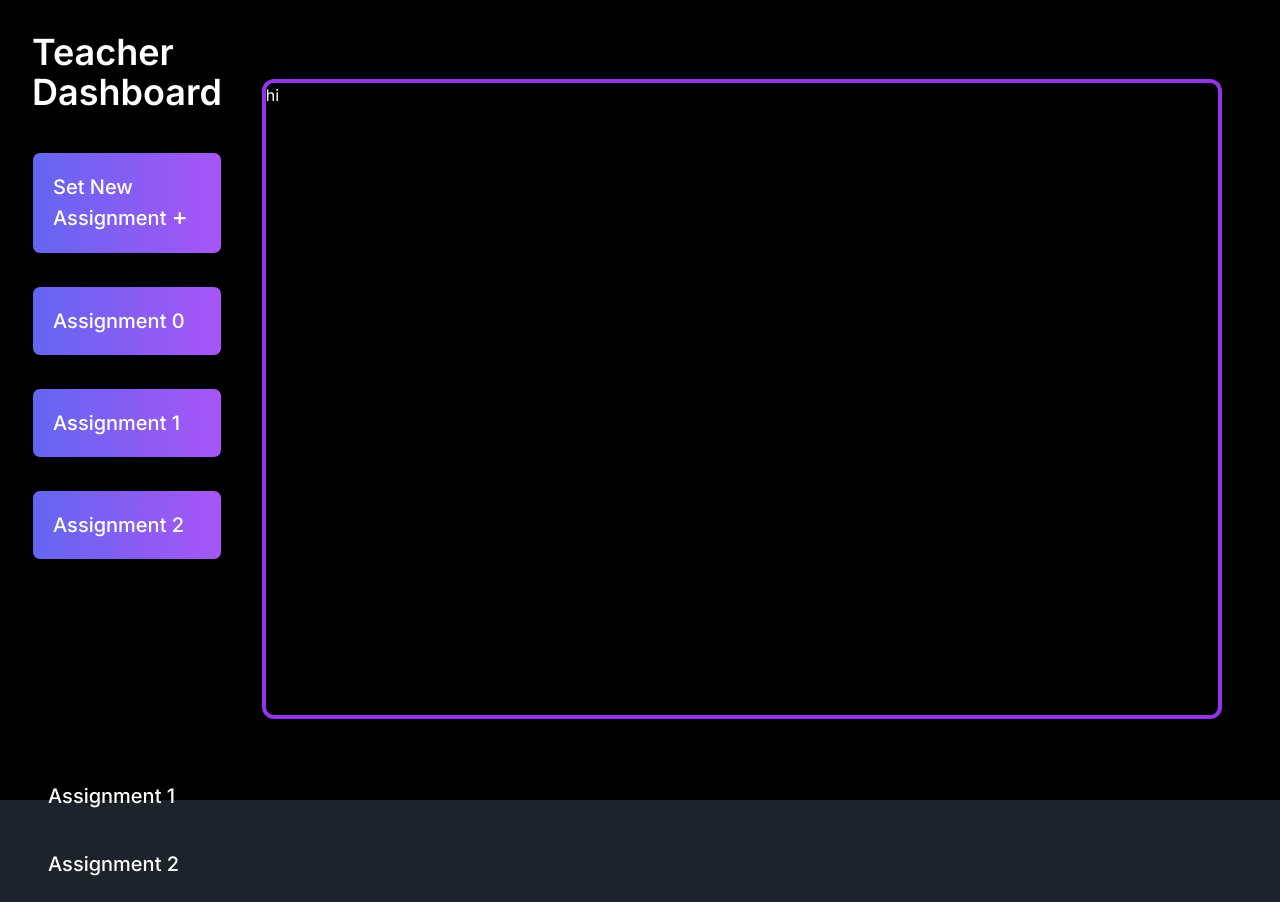
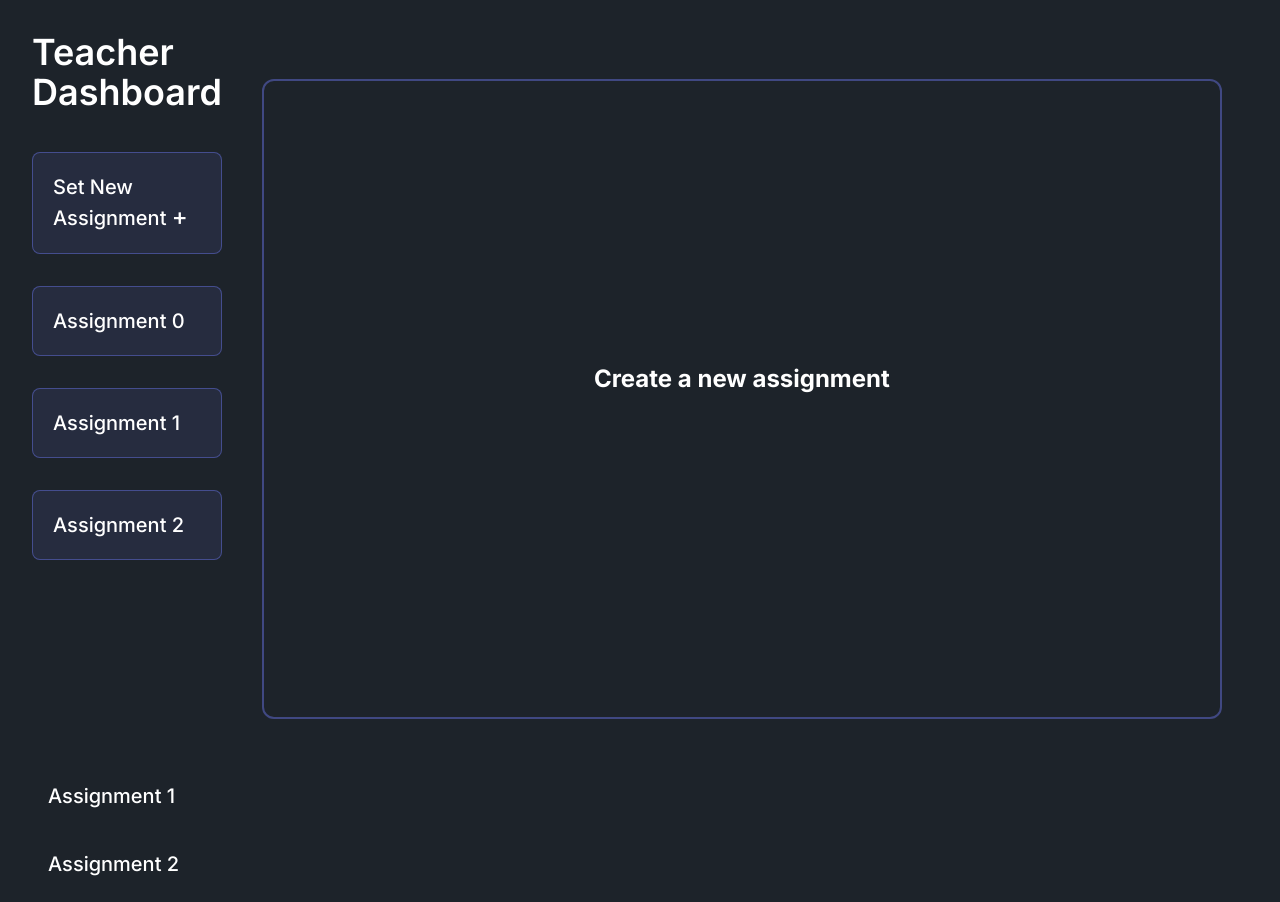
Before and after one commit to ahmedmahmud/ichack24, a Next.js app: page /teacher/dashboard in a window 1280 px wide. Built offline with nearby package versions, Linux system fonts and the light colour scheme.

Commit message:
feat: add more frontend

```diff
--- a/app/teacher/dashboard/page.js
+++ b/app/teacher/dashboard/page.js
@@ -1,8 +1,12 @@
 // components/TeacherHome.js
-import React from 'react';
+'use client'
+
+import React, { useState } from 'react';
 import { Button } from 'daisyui';
 
 const TeacherDashboard = () => {
+
+  const [selected, selectedIndex] = useState(-1)
 
 
   const assignments = [
@@ -21,7 +25,7 @@ const TeacherDashboard = () => {
 
 
   return (
-    <div className="p-8 bg-black text-white h-screen w-screen">
+    <div className="p-8  text-white h-screen w-screen">
       {/* Section: Assignments */}
       <div className="card mb-4">
 
@@ -29,20 +33,25 @@ const TeacherDashboard = () => {
         <div className='flex flex-row w-full h-full'>
           <div className='basis-1/5 h-full flex flex-col gap-8'>
             <h2 className="text-4xl font-semibold mb-2">Teacher Dashboard</h2>
-            <div className='text-xl font-medium bg-gradient-to-r from-indigo-500 to-purple-500 p-5 border border-black rounded-lg cursor-pointer'>
+            <div className='text-xl font-medium bg-primary/10 border border-primary/40 p-5 rounded-lg cursor-pointer'>
               Set New Assignment <span className='text-2xl'>+</span>
             </div>
             <div className='h-[30rem] flex flex-col gap-8 overflow-auto'>
               {assignments.map((items, index) => (
-                <div className='text-xl font-medium bg-gradient-to-r from-indigo-500 to-purple-500 p-5 border border-black rounded-lg cursor-pointer'>
+                <div className='text-xl font-medium bg-primary/10 border border-primary/40 p-5 rounded-lg cursor-pointer'>
                   Assignment {index}
                 </div>
               ))}
             </div>
           </div>
           <div className='basis-4/5 p-10 my-auto mx-auto'>
-            <div className='border-4 border-purple-600 rounded-xl h-[40rem] w-[60rem] my-auto mx-auto'>
-                hi
+            <div className='border-2 border-primary/40  rounded-xl h-[40rem] w-[60rem] my-auto mx-auto flex flex-col items-center justify-center'>
+                <div className='text-2xl font-bold'>
+                  Create a new assignment
+                </div>
+                <div className='grid grid-cols-3 p-5'>
+                  {}
+                </div>
             </div>
           </div>
 
```
